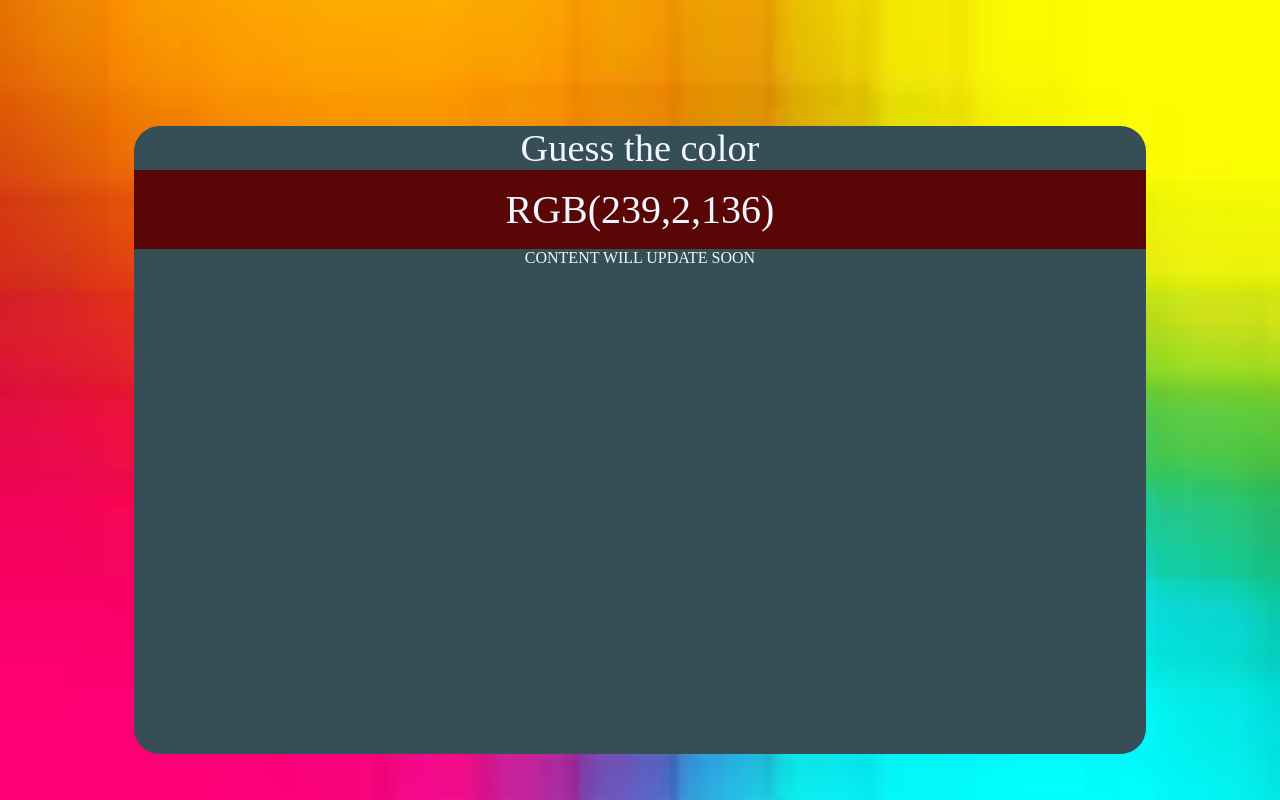
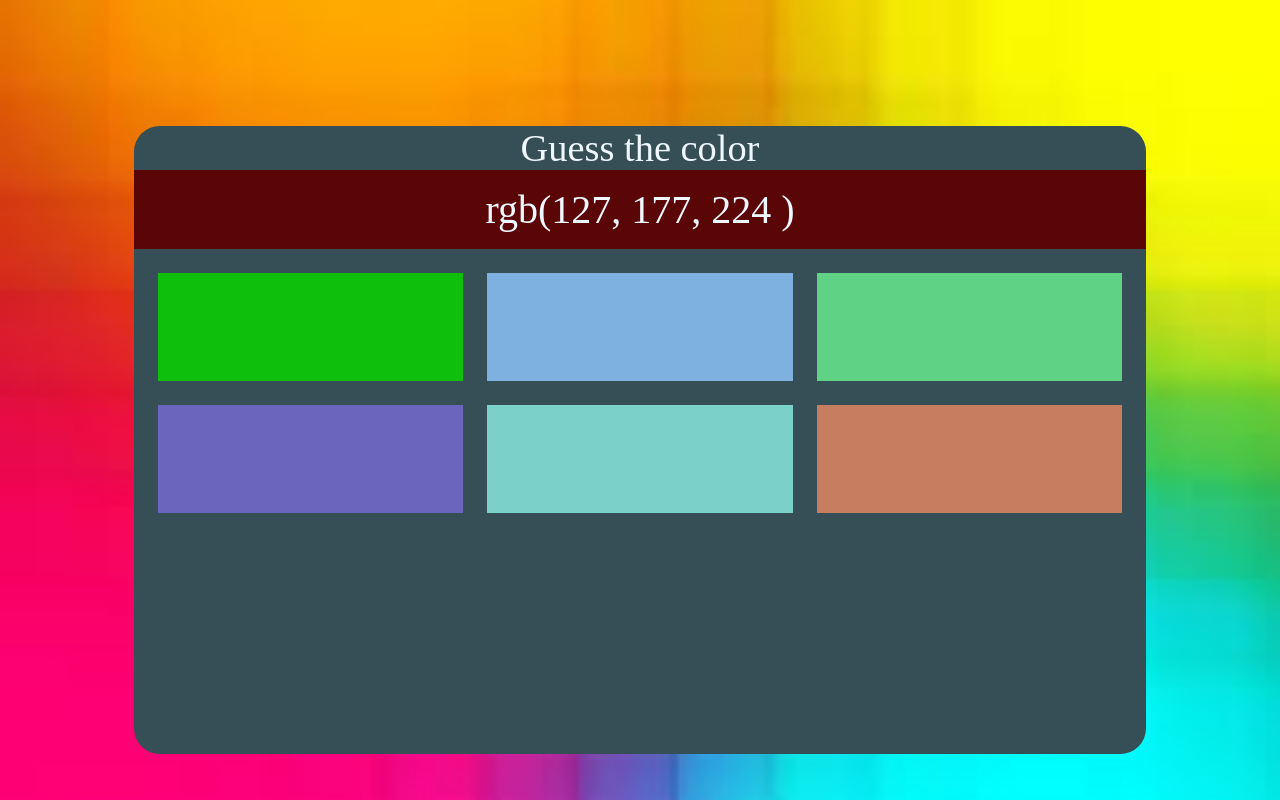
Before and after one commit to arshedgithub/Color-Guessing-Game, a plain HTML site: page index.html in a window 1280 px wide. Both pictures are taken after a click on the button "play". Drawn offline with Linux system fonts and the light colour scheme.

Commit message:
new commit

```diff
--- a/app.js
+++ b/app.js
@@ -2,21 +2,50 @@ const button = document.querySelector("button.play");
 const home = document.querySelector(".home");
 const game = document.querySelector(".game");
 const clrTheme = document.querySelector(".clrTheme");
+const boxes = document.querySelectorAll(".box");
+var colors = [];
+let arr = [];
 
 home.addEventListener('click', e => {
     if (e.target === button) {
-        start();
+        startBtn();
     }
 });
 
-let red = Math.floor(Math.random()*256);
-let blue = Math.floor(Math.random()*256);
-let green = Math.floor(Math.random()*256);
-
-clrTheme.innerHTML = `RGB(${red},${green},${blue})`
-
 // start the game when play button clicked
-function start() {
+startBtn = () => {
     home.classList.add("hidden");
     game.classList.remove("hidden");
 }
+
+// make random rgb patterns
+makeColor = () => {
+    let red = Math.floor(Math.random()*256);
+    let blue = Math.floor(Math.random()*256);
+    let green = Math.floor(Math.random()*256);
+    return "rgb(" + red + ", " + green + ", " + blue + " )";
+}
+
+// make different colors
+generateColor = (length) => {
+    for (let i = 0; i < length; i++) {
+        arr.push(makeColor());
+    }
+    for (let i = 0; i < length; i++) {
+        boxes[i].style.backgroundColor = arr[i];
+    }
+    console.log(arr);
+    // get a color into clrTheme randomly
+    const random = Math.floor(Math.random()*length);
+    clrTheme.textContent = arr[random];
+}
+generateColor(boxes.length);
+
+game.addEventListener('click', e => {
+    console.log(e.target.style.backgroundColor, clrTheme.textContent);
+    if (e.target.style.backgroundColor == clrTheme.textContent) {
+        console.log("correct");
+    } else {
+        console.log("none");
+    }
+})
--- a/index.html
+++ b/index.html
@@ -17,7 +17,14 @@
     <div class="game hidden">
         <p class="headL">Guess the color</p>
         <div class="clrTheme"></div>
-        <div class="content">CONTENT WILL UPDATE SOON</div>
+        <div class="content">
+            <div class="box color1"></div>
+            <div class="box color2"></div>
+            <div class="box color3"></div>
+            <div class="box color4"></div>
+            <div class="box color5"></div>
+            <div class="box color6"></div>
+        </div>
     </div>
 
     <script src="app.js"></script>
--- a/style.css
+++ b/style.css
@@ -29,7 +29,9 @@ button.play{
     background-color: rgb(248, 237, 74);
     color: rgb(93, 6, 128);
 }
-
+button.play:hover{
+    transform: scaleX(0.9) scaleY(0.95);
+}
 .game{
     margin: auto;
     margin-top: 10%;
@@ -48,6 +50,19 @@ button.play{
     padding: 2vh;
     background-color: rgb(90, 6, 6);
     font-size: 5vh;
+}
+.content{
+    padding: 3vh;
+    display: grid;
+    grid-template-columns: auto auto auto;
+    /* grid-template-rows: auto auto; */
+    height: 30vh;
+    grid-gap: 3vh;
+}
+.box{
+    background-color: blue;
+    transition: background 1s;
+    /* -webkit-transition: 1s; */
 }
 
 
```
